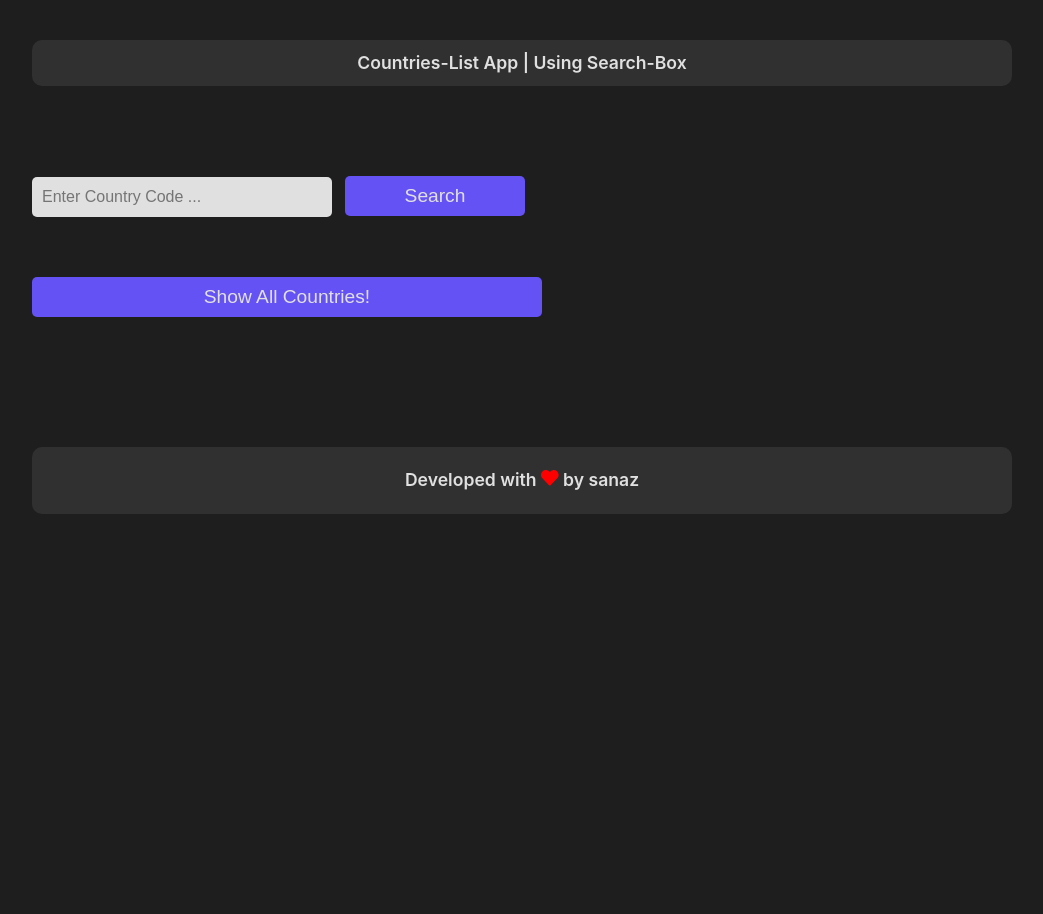
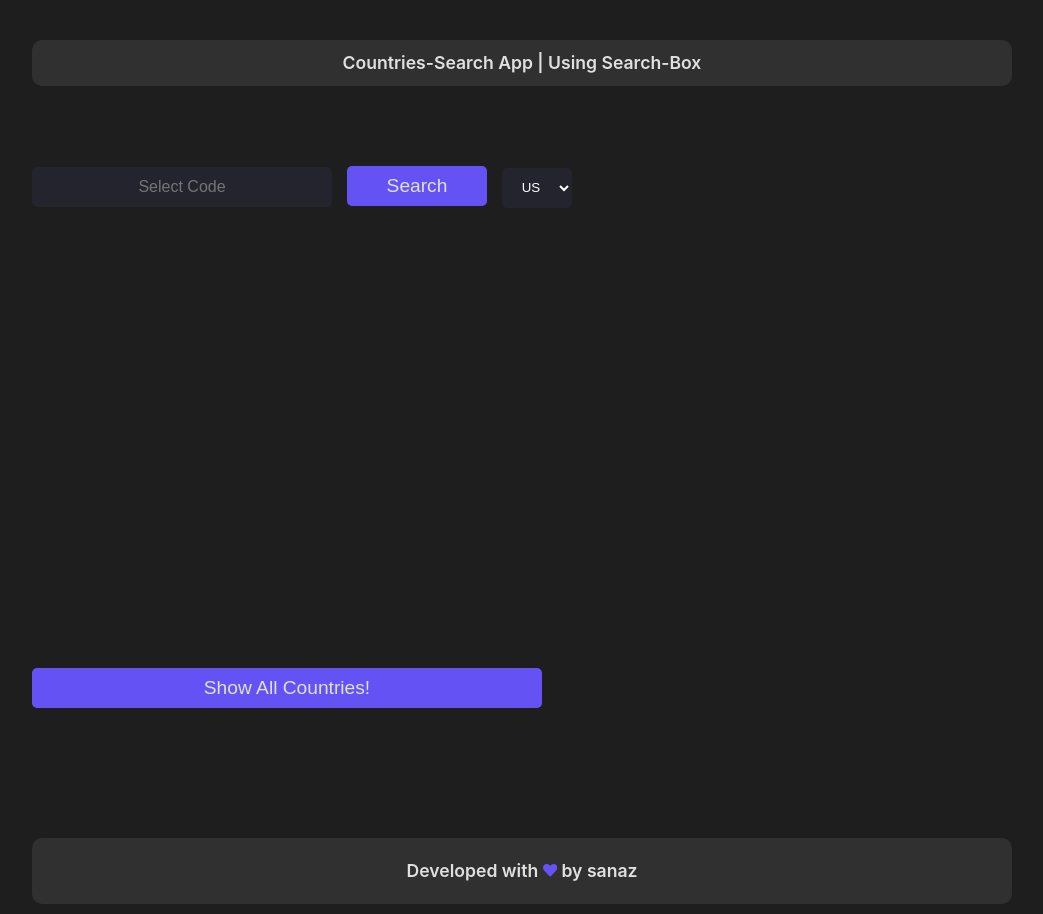
Before and after one commit to sanaz-gh/GraphQL-List-Countries, a React (Vite) app: page / in a window 1280 px wide. Shown: the whole page, without its empty margins (118-1161 px from the left). Before the commit the page ends 800 px from the top, so only its background shows below. Built offline with nearby package versions, Linux system fonts and the light colour scheme.

Commit message:
delete files and add others

```diff
--- a/src/App.jsx
+++ b/src/App.jsx
@@ -1,6 +1,7 @@
 import Layout from "./layouts/Layout";
 import Countries from "./components/Countries";
 import Search from "./components/Search";
+import Demo from "./components/Demo";
 
 
 
@@ -9,7 +10,8 @@ function App() {
   return (
     <>
     <Layout>
-    <Search />
+    {/* <Search /> */}
+    <Demo/>
     <Countries/>
     </Layout>
     </>
--- /dev/null
+++ b/src/components/Demo.jsx
@@ -0,0 +1,60 @@
+import React from "react";
+import { useLazyQuery } from "@apollo/client";
+import { GET_COUNTRY } from "../graphql/queries";
+import styles from "./Demo.module.css";
+import { useState } from "react";
+
+const Demo = () => {
+
+const [search, { loading, error, data, called }] = useLazyQuery(GET_COUNTRY);
+const [code, setCode] = useState([]);
+const [text, setText] = useState("");
+
+console.log({loading, data, error, called});
+
+if (loading) return <h3>loading</h3>;
+if (error) return <h3>something went wrong!</h3>
+
+  return (
+<div>
+    <div className={styles.searchBox}>
+        <input type="text"  onChange={(e) => setText(e.target.value)} placeholder = "Select Code" value={code}  />
+        <button onClick={() => search({variables: {code: code}})}>Search</button>
+        <select  className={styles.favorite}   value={code} onChange={(e)=>setCode(e.target.value)} >
+         <option value="US">US</option>
+         <option value="BR">BR</option>
+         <option value="TR">TR</option>
+         <option value="IR">IR</option>
+         <option value="FR">FR</option>
+         <option value="AK">AK</option>
+         <option value="JP">JP</option>
+         <option value="KR">KR</option>
+         <option value="AU">AU</option>
+         <option value="AT">AT</option>
+        </select>
+        </div>
+        <div className={styles.searchResult}>
+        {loading && <h1> ...loading</h1>}
+        {error && <h1> error</h1>}
+        {data && data.country && (
+            <>
+            <div className={styles.details}>
+            <h3> Country Name : {data.country.name}</h3>
+            <h4> Native : {data.country.native}</h4>
+            <h4> Capital : {data.country.capital}</h4>
+            <h4> Currency : {data.country.currency}</h4>
+            <h5> Emoji: {data.country.emoji}</h5>
+          {data && data.country &&
+           data.country.languages.map((language) => (
+            <li key={language.code}>
+            <h4> Language : {language.name} - {language.code}</h4>
+            </li>
+             ))}
+             </div>
+            </>
+        )}
+        </div>
+    </div>
+  )
+}
+export default Demo;
--- /dev/null
+++ b/src/components/Demo.module.css
@@ -0,0 +1,88 @@
+* {
+    list-style-type: none;
+    margin: 0 auto;
+    box-sizing: border-box;
+}
+.searchBox {
+    margin-bottom: 50px;
+    position: relative;
+}
+.searchBox select {
+    background-color: #23242e;
+    height: 40px;
+    width: 70px;
+    border: none;
+    border-radius: 5px;
+    margin-left: 15px;
+    text-align: center;
+    color: #fff;
+    background-color: #23242e;
+    padding: 0 10px;
+}
+.searchBox select:focus {
+    outline: none;
+}
+.searchBox button {
+    width: 140px;
+    height: 40px;
+    border: none;
+    border-radius: 5px;
+    font-size: 1.2rem;
+    background-color: #6552f4;
+    color: #e0e0e0;
+    cursor: pointer;
+}
+.searchBox input {
+    width: 300px;
+    height: 40px;
+    border: none;
+    border-radius: 5px;
+    padding: 10px;
+    margin-right: 15px;
+    font-size: 1rem;
+    background-color: #23242e;
+    color: #fff;
+    text-align: center;
+}
+.searchResult {
+    /* position: absolute; */
+    text-align: center;
+    top: 60px;
+    width: 300px;
+    height: 400px;
+    border-radius: 5px;
+    overflow-y: scroll;
+    /* margin-left: 170px; */
+}
+::-webkit-scrollbar {
+    width: 10px;
+    background: transparent;
+}
+.searchResult details li {
+    list-style: none;
+    display: flex;
+    margin-bottom: 15px;
+    padding-bottom: 5px;
+    border-bottom: 2px solid #22262e;
+}
+
+.details {
+   padding-top: 60px;
+   width: 250px;
+}
+.details h1, h2, h3, h4, h5 {
+    border-bottom: 2px solid #22262e;
+    padding-left: 10px;
+    margin-left: 20px;
+}
+.details h3 {
+    color: #fff;
+}
+.details h4 {
+    color: #6552f4;
+    padding-top: 10px;
+}
+.details h5 {
+    color: #ffff;
+    padding-top: 10px;
+}
--- a/src/components/Search.jsx
+++ b/src/components/Search.jsx
@@ -1,13 +1,13 @@
 import React, { useState } from 'react';
 import { useLazyQuery } from "@apollo/client";
 import styles from "./Search.module.css";
-import { SEARCH_COUNTRY } from "../graphql/queries";
+import { GET_COUNTRY } from "../graphql/queries";
 
 
 const Search = () => {
   const [code, setCode] = useState('');
 
-  const [search, { loading, error, data }] = useLazyQuery(SEARCH_COUNTRY);
+  const [search, { loading, error, data }] = useLazyQuery(GET_COUNTRY);
 
   // const handleSearch = () => {
   //   search({ variables: { code: code } });
--- a/src/components/Search.module.css
+++ b/src/components/Search.module.css
@@ -1,4 +1,4 @@
-* {
+/* * {
     list-style-type: none;
 }
 .search {
@@ -48,3 +48,4 @@
     color: #ffff;
     padding-top: 10px;
 }
+ */
--- a/src/graphql/queries.js
+++ b/src/graphql/queries.js
@@ -16,8 +16,8 @@ import { gql } from "@apollo/client";
   }
   `;
 
-  const SEARCH_COUNTRY = gql`
-  query getSearch($code: ID!) {
+  const GET_COUNTRY = gql`
+  query getCountry($code: ID!) {
     country(code: $code) {
       name,
       native,
@@ -32,4 +32,4 @@ import { gql } from "@apollo/client";
   }
 `;
 
-export {SEARCH_COUNTRY, GET_COUNTRIES};
+export {GET_COUNTRY, GET_COUNTRIES};
--- a/src/layouts/Layout.jsx
+++ b/src/layouts/Layout.jsx
@@ -5,11 +5,11 @@ const Layout = ({children}) => {
   return (
     <>
       <header className={styles.header}>
-        <p> Countries-List App | Using Search-Box </p>
+        <p> Countries-Search App | Using Search-Box </p>
       </header>
       {children}
       <footer className={styles.footer}>
-        <p> Developed with  <FaHeart color="red"/> by sanaz </p>
+        <p> Developed with  <FaHeart color="#6552f4" width="40px" fontSize="0.9rem"/> by sanaz </p>
       </footer>
 
     </>
```
